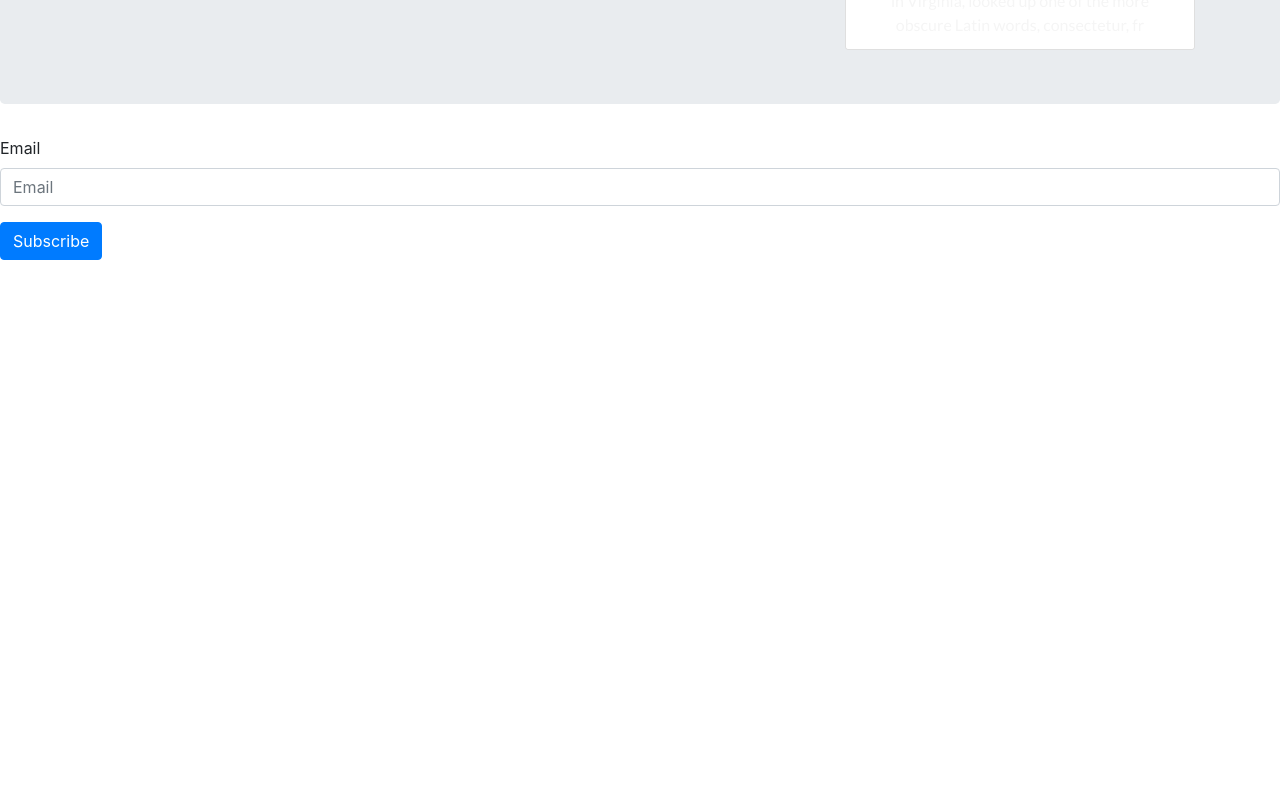
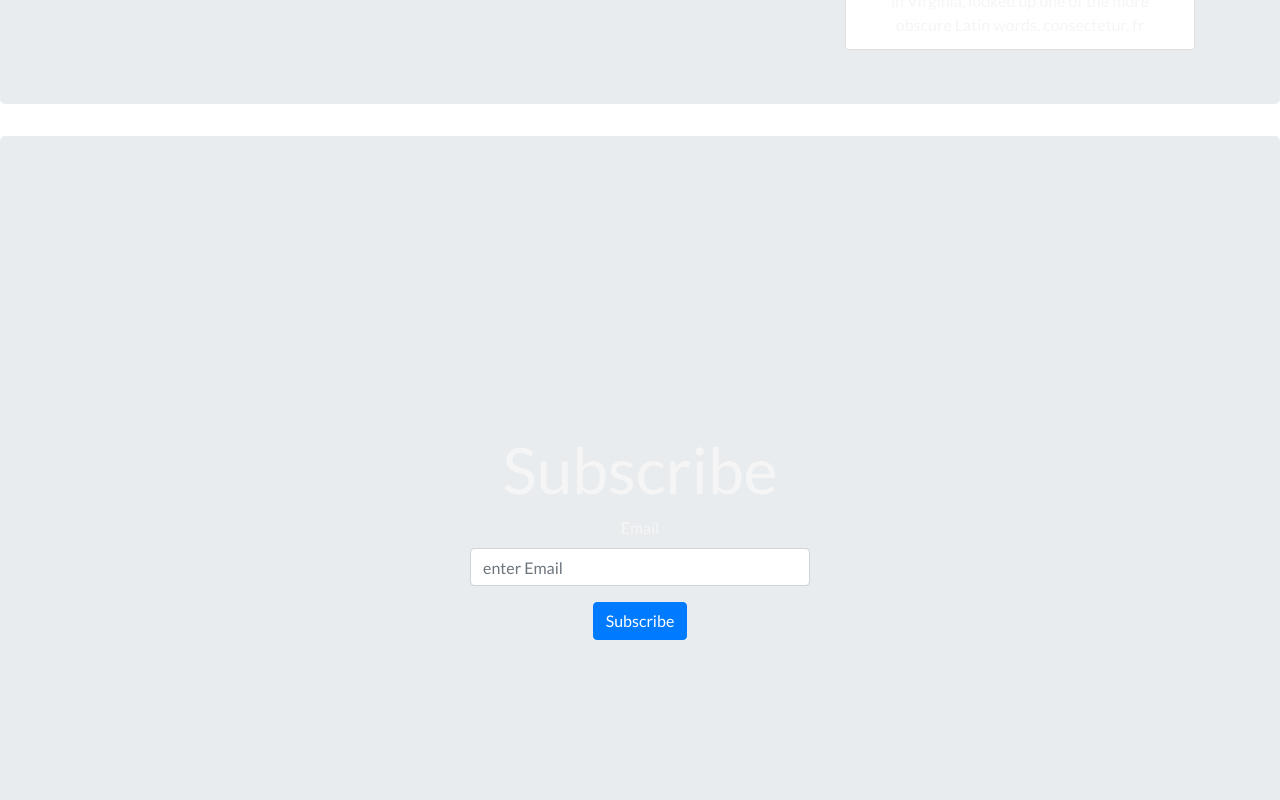
Before and after one commit to kamilkodzi/landingPage, a React (Create React App) app: page / in a window 1280 px wide. Shown: the part 2360-3160 px from the top of the page. Before the commit the page ends 2620 px from the top, so only its background shows below. Built offline with nearby package versions, Linux system fonts and the light colour scheme.

Commit message:
Commit with subscribe panell

```diff
--- a/src/Subscribe.js
+++ b/src/Subscribe.js
@@ -1,20 +1,51 @@
 import React from 'react';
-import {Formik} from 'formik';
+import { Formik } from 'formik';
 import * as Yup from 'yup';
 import Form from 'react-bootstrap/Form';
 import Button from 'react-bootstrap/Button';
+import Jumbotron from 'react-bootstrap/Jumbotron';
+import Container from 'react-bootstrap/Container';
+import Row from 'react-bootstrap/Row';
+import Col from 'react-bootstrap/Col';
+import Alert from 'react-bootstrap/Alert';
 
-const schema=Yup.object({
-    email:Yup.string().email("Please enter valid email.")
+const schema = Yup.object({
+    email: Yup.string().email("Please enter valid email.")
 })
 
-function Subscribe(){
-    return(
+class Subscribe extends React.Component {
+    constructor() {
+        super()
+        this.state = {
+            subscribed: false
+        }
+    }
+
+    handleSubmit() {
+        this.setState({
+            subscribed: true
+        })
+    }
+
+
+    render() {
+        return (
+            <Jumbotron className="about-us d-flex align-items-center min-vh-100" style={{ fontFamily: "Lato" }}>
+                <Container className="text-center">
+                    {
+                        this.state.subscribed ?
+                            <Alert variant='success'>Thanks for subscribe</Alert> :
+                            <Container>
+                                <h1 style={{ fontSize: '4em' }}>Subscribe</h1>
+                                <Row>
+                                    <Col md={{ span: 4, offset: 4 }} lg={{ span: 4, offset: 4 }} xl={{ span: 4, offset: 4 }}>
                                         <Formik
                                             validationSchema={schema}
-        onSubmit={console.log}
+                                            onSubmit={
+                                                this.handleSubmit.bind(this)
+                                            }
                                             initialValues={{
-            email:''
+                                                email: ' '
                                             }}>
                                             {
                                                 ({
@@ -22,19 +53,19 @@ function Subscribe(){
                                                     handleChange,
                                                     values,
                                                     errors,
-            }) =>(
+                                                }) => (
                                                         <Form noValidate onSubmit={handleSubmit}>
                                                             <Form.Group controlId="validationFormikEmail">
                                                                 <Form.Label>Email</Form.Label>
                                                                 <Form.Control
                                                                     type="email"
-                            placeholder="Email"
+                                                                    placeholder="enter Email"
                                                                     name="email"
                                                                     value={values.email}
                                                                     onChange={handleChange}
                                                                     isInvalid={!!errors.email}
                                                                 />
-                        <Form.Control.Feedback>
+                                                                <Form.Control.Feedback type="invalid">
                                                                     {errors.email}
                                                                 </Form.Control.Feedback>
                                                             </Form.Group>
@@ -43,7 +74,14 @@ function Subscribe(){
                                                     )
                                             }
                                         </Formik>
+                                    </Col>
+                                </Row>
+                            </Container>
+                    }
+                </Container>
+            </Jumbotron>
         )
+    }
 }
 
 export default Subscribe;
```
Lines whose indentation alone changed are shown as unchanged.
